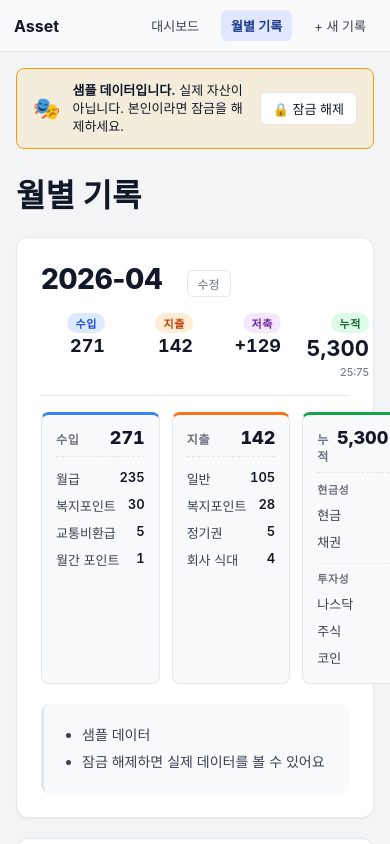
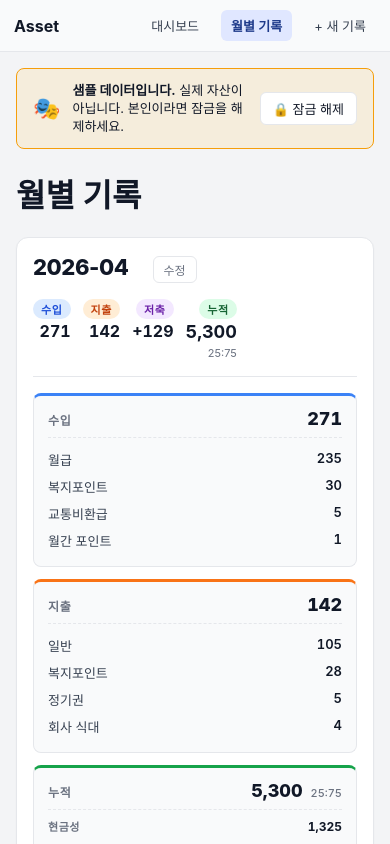
Before and after one commit to junu-kk/asset, a React (Vite) app: page /monthly in a window 390 px wide. Shown: the top 844 px of the page. Built offline with nearby package versions, Linux system fonts and the light colour scheme; no server answers.

Commit message:
fix: 모바일에서 월별 기록 카드 가로 넘침
- FlowTable: 모바일 1열 stack
- MonthCard: padding 축소, 폰트 크기 줄여 헤더 metric도 가로 안 넘치게

Co-Authored-By: Claude Opus 4.7 (1M context) <noreply@anthropic.com>

```diff
--- a/src/components/FlowTable.module.css
+++ b/src/components/FlowTable.module.css
@@ -3,6 +3,12 @@
   grid-template-columns: 1fr 1fr 1.4fr;
   gap: 12px;
   margin-top: 16px;
+}
+
+@media (max-width: 768px) {
+  .grid {
+    grid-template-columns: 1fr;
+  }
 }
 
 .col {
--- a/src/components/MonthCard.module.css
+++ b/src/components/MonthCard.module.css
@@ -148,3 +148,24 @@
   color: var(--text);
   border-color: var(--text-muted);
 }
+
+@media (max-width: 768px) {
+  .card {
+    padding: 16px;
+  }
+  .month {
+    font-size: 22px;
+  }
+  .headRight {
+    gap: 12px;
+  }
+  .metric {
+    min-width: 0;
+  }
+  .metricValue {
+    font-size: 16px;
+  }
+  .assetValue {
+    font-size: 18px;
+  }
+}
```
